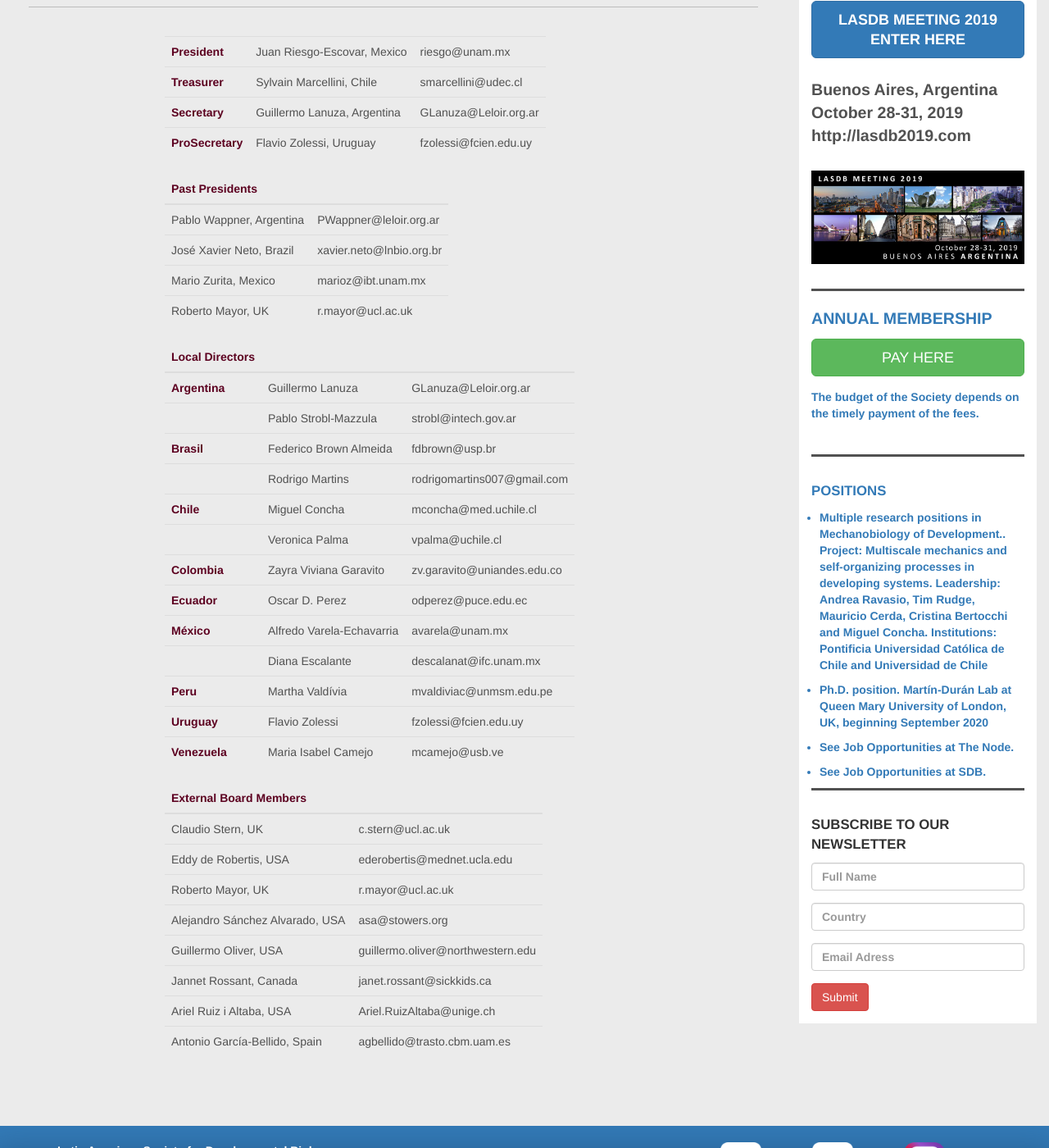
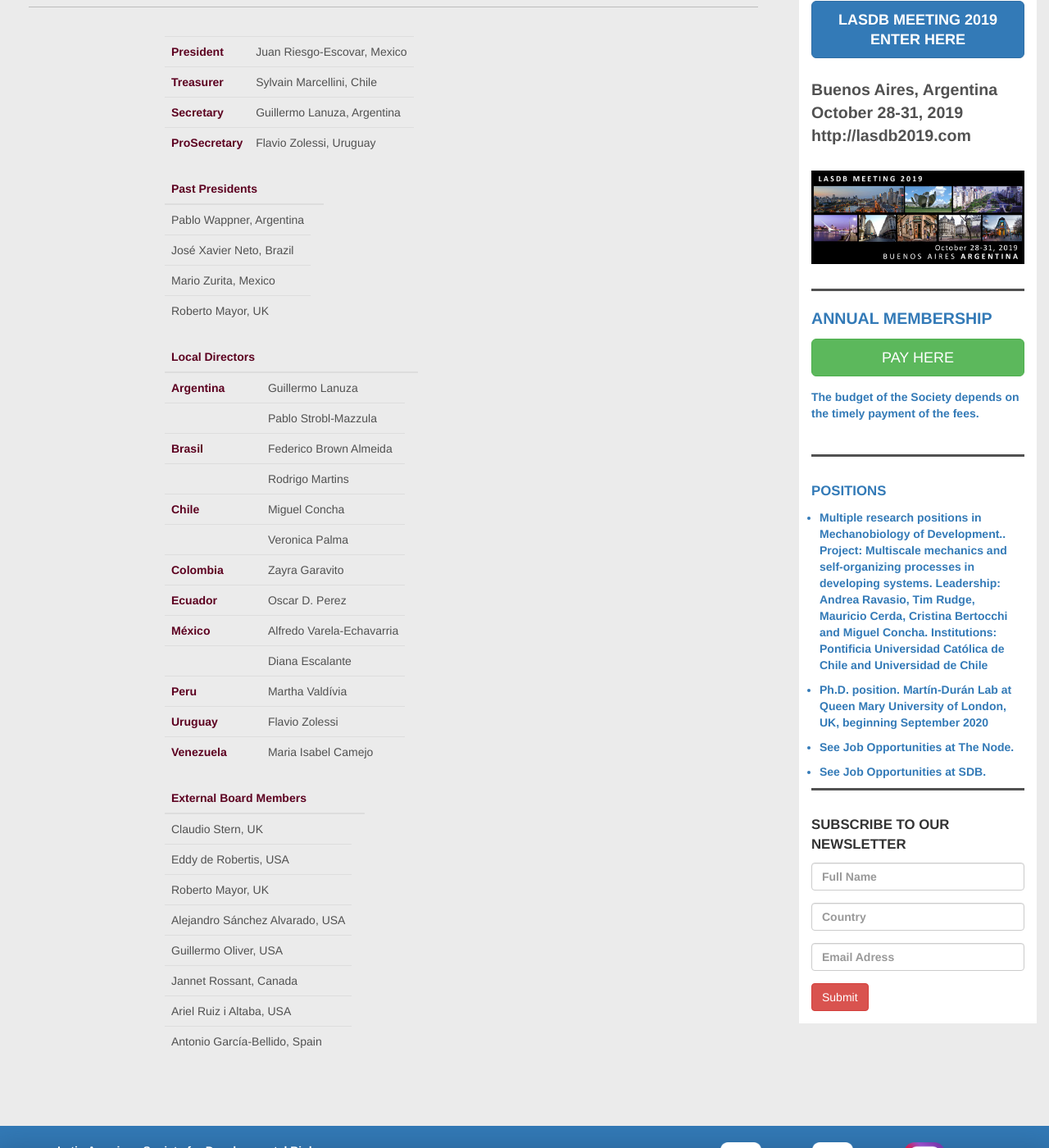
Before and after one commit to lasdb/lasdb.github.io, a Jekyll site: the page built from pages/board.html, in a window 1280 px wide and 1400 px high, scrolled down 254 px. Shown: the whole window at 82% size. Built offline with Jekyll 4.4.1, drawn with Linux system fonts in a browser that asks for light colours; nearby versions of some CDN libraries.

Commit message:
Update board.html

```diff
--- a/pages/board.html
+++ b/pages/board.html
@@ -10,22 +10,18 @@ layout: default
                 <tr>
                     <td class="board-position">President</td>
                     <td>Juan Riesgo-Escovar, Mexico</td>
-                    <td>riesgo@unam.mx</td>
                 </tr>
                 <tr>
                     <td class="board-position">Treasurer</td>
                     <td> Sylvain Marcellini, Chile</td>
-                    <td>smarcellini@udec.cl</td>
                 </tr>
                 <tr>
                     <td class="board-position">Secretary</td>
                     <td>Guillermo Lanuza, Argentina</td>
-                    <td>GLanuza@Leloir.org.ar</td>
                 </tr>
                 <tr>
                     <td class="board-position">ProSecretary</td>
                     <td>Flavio Zolessi, Uruguay</td>
-                    <td>fzolessi@fcien.edu.uy</td>
                 </tr>
             </tbody>
         </table>
@@ -39,19 +35,15 @@ layout: default
             <tbody>
                 <tr>
                     <td>Pablo Wappner, Argentina</td>
-                    <td>PWappner@leloir.org.ar</td>
                 </tr>
                 <tr>
                     <td>José Xavier Neto, Brazil</td>
-                    <td>xavier.neto@lnbio.org.br</td>
                 </tr>
                 <tr>
                     <td>Mario Zurita, Mexico</td>
-                    <td>marioz@ibt.unam.mx</td>
                 </tr>
                 <tr>
                     <td>Roberto Mayor, UK</td>
-                    <td>r.mayor@ucl.ac.uk</td>
                 </tr>
             </tbody>
         </table>
@@ -67,67 +59,54 @@ layout: default
                 <tr>
                     <td class="board-position">Argentina</td>
                     <td> Guillermo Lanuza</td>
-                    <td>GLanuza@Leloir.org.ar</td>
                 </tr>
                 <tr>
                     <td></td>
                     <td>Pablo Strobl-Mazzula</td>
-                    <td>strobl@intech.gov.ar</td>
                 </tr>
                 <tr>
                     <td class="board-position">Brasil</td>
                     <td>Federico Brown Almeida</td>
-                    <td>fdbrown@usp.br</td>
                 </tr>
                 <tr>
                     <td></td>
                     <td>Rodrigo Martins</td>
-                    <td>rodrigomartins007@gmail.com</td>
                 </tr>
                 <tr>
                     <td class="board-position">Chile</td>
                     <td>Miguel Concha</td>
-                    <td>mconcha@med.uchile.cl</td>
                 </tr>
                 <tr>
                     <td></td>
                     <td>Veronica Palma</td>
-                    <td>vpalma@uchile.cl</td>
                 </tr>
                 <tr>
                     <td class="board-position">Colombia</td>
-                    <td>Zayra Viviana Garavito</td>
-                    <td>zv.garavito@uniandes.edu.co</td>
+                    <td>Zayra Garavito</td>
                 </tr>
                 <tr>
                     <td class="board-position">Ecuador</td>
                     <td>Oscar D. Perez</td>
-                    <td>odperez@puce.edu.ec</td>
                 </tr>
                 <tr>
                     <td class="board-position">México</td>
                     <td>Alfredo Varela-Echavarria</td>
-                    <td>avarela@unam.mx</td>
                 </tr>
                 <tr>
                     <td></td>
                     <td>Diana Escalante</td>
-                    <td>descalanat@ifc.unam.mx</td>
                 </tr>
                 <tr>
                     <td class="board-position">Peru</td>
                     <td>Martha Valdívia</td>
-                    <td>mvaldiviac@unmsm.edu.pe</td>
                 </tr>
                 <tr>
                     <td class="board-position">Uruguay</td>
                     <td>Flavio Zolessi</td>
-                    <td>fzolessi@fcien.edu.uy</td>
                 </tr>
                 <tr>
                     <td class="board-position">Venezuela</td>
                     <td>Maria Isabel Camejo</td>
-                    <td>mcamejo@usb.ve</td>
                 </tr>
             </tbody>
         </table>
@@ -141,34 +120,26 @@ layout: default
             <tbody>
                 <tr>
                     <td>Claudio Stern, UK</td>
-                    <td>c.stern@ucl.ac.uk</td>
                 </tr>
                 <tr>
                     <td>Eddy de Robertis, USA</td>
-                    <td>ederobertis@mednet.ucla.edu</td>
                 </tr>
                 <tr>
                     <td>Roberto Mayor, UK</td>
-                    <td>r.mayor@ucl.ac.uk</td>
                 </tr>
                 <tr>
                     <td>Alejandro Sánchez Alvarado, USA</td>
-                    <td>asa@stowers.org</td>
                 </tr>
                 <tr>
                     <td>Guillermo Oliver, USA</td>
-                    <td>guillermo.oliver@northwestern.edu</td>
                 </tr>                <tr>
                     <td>Jannet Rossant, Canada</td>
-                    <td>janet.rossant@sickkids.ca</td>
                 </tr>
                 <tr>
-                    <td>Ariel Ruiz i Altaba, USA         </td>
-                    <td>Ariel.RuizAltaba@unige.ch</td>
+                    <td>Ariel Ruiz i Altaba, USA </td>
                 </tr>
                 <tr>
                     <td>Antonio García-Bellido, Spain</td>
-                    <td>agbellido@trasto.cbm.uam.es</td>
                 </tr>
             </tbody>
         </table>
```
